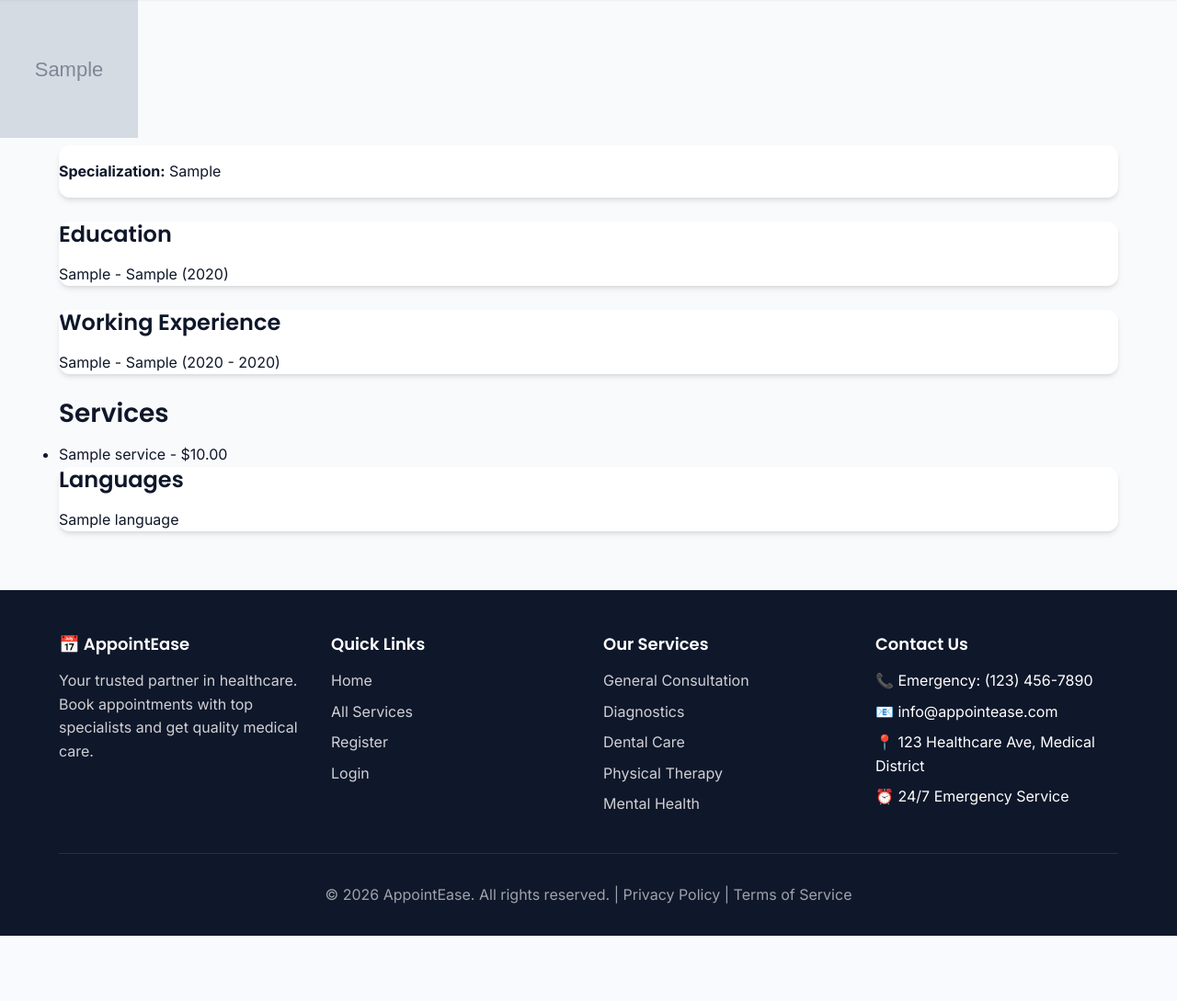
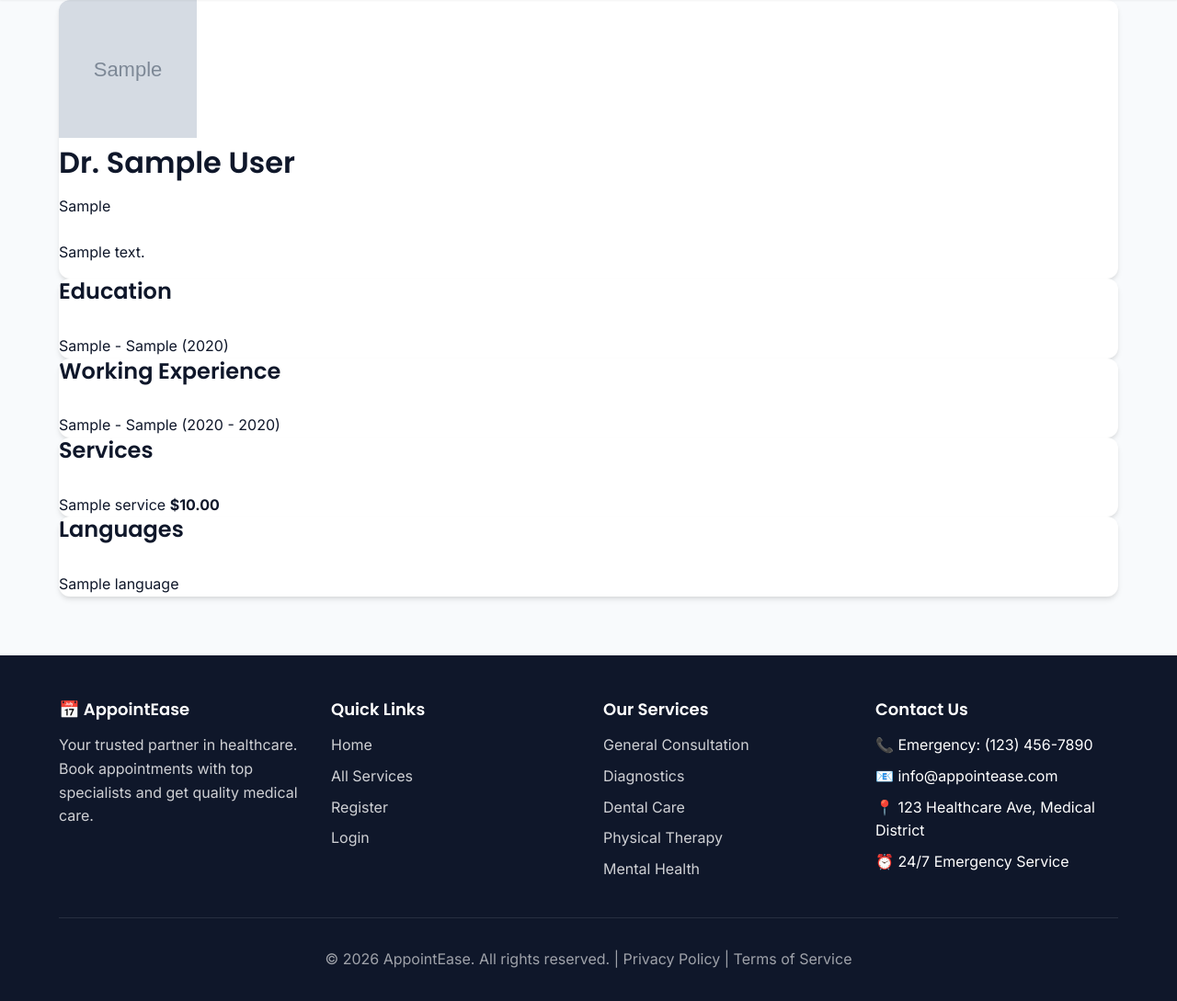
Before and after one commit to ushaaaa33/Appointment_Schedular, a Django app: page /services/doctor/1/ in a window 1280 px wide. Shown: the part 120-1209 px from the top of the page at 92% size. Before the commit the page ends 1138 px from the top, so only its background shows below. Run offline with Django 5.2, Linux system fonts and the light colour scheme; tables that the repository leaves empty hold one stand-in row (values such as "Sample post"); grey boxes marked "Sample" are stand-in pictures.

Commit message:
fix: correct doctor name display and improve profile layout UI

```diff
--- a/apps/services/models.py
+++ b/apps/services/models.py
@@ -178,7 +178,8 @@ class Doctor(models.Model):
     )
 
     def __str__(self):
-        return f"Dr. {self.user.first_name} {self.user.last_name}"
+        full_name = self.user.get_full_name()
+        return f"Dr. {full_name}" if full_name else f"Dr. {self.user.username}"
 
 
 class Education(models.Model):
@@ -186,6 +187,9 @@ class Education(models.Model):
     degree = models.CharField(max_length=200)
     institution = models.CharField(max_length=200)
     year = models.IntegerField()
+
+    def __str__(self):
+        return f"{self.degree} - {self.doctor}"
 
 
 class Experience(models.Model):
@@ -195,7 +199,12 @@ class Experience(models.Model):
     start_year = models.IntegerField()
     end_year = models.IntegerField(blank=True, null=True)
 
+    def __str__(self):
+        return f"{self.position} at {self.hospital} ({self.doctor})"
 
 class Language(models.Model):
     doctor = models.ForeignKey(Doctor, related_name="languages", on_delete=models.CASCADE)
     name = models.CharField(max_length=100)
+
+    def __str__(self):
+        return f"{self.name} ({self.doctor})"
--- a/templates/Doctor/doctor_profile.html
+++ b/templates/Doctor/doctor_profile.html
@@ -3,73 +3,94 @@
 {% block title %}Doctor Profile{% endblock %}
 
 {% block content %}
-{% if doctor.profile_image %}
-    <img src="{{ doctor.profile_image.url }}" class="img-fluid rounded-circle" style="width:150px; height:150px; object-fit:cover;">
-{% else %}
-    <img src="{% static 'images/default-doctor.png' %}" class="img-fluid rounded-circle" style="width:150px; height:150px; object-fit:cover;">
-{% endif %}
 <div class="container mt-4">
 
-    <div class="card p-4">
-        <div class="row">
+    <!-- Doctor Header -->
+    <div class="card p-4 shadow-sm">
+        <div class="row align-items-center">
 
-            <div class="col-md-3">
-
+            <!-- Profile Image -->
+            <div class="col-md-3 d-flex align-items-center pe-4">
+                {% if doctor.profile_image %}
+                    <img src="{{ doctor.profile_image.url }}"
+                        class="rounded-circle"
+                        style="width:150px; height:150px; object-fit:cover;">
+                {% else %}
+                    <img src="{{ doctor.profile_image.url }}"
+                        class="rounded-circle"
+                        style="width:150px; height:150px; object-fit:cover;">
+                {% endif %}
             </div>
 
+            <!-- Doctor Info -->
             <div class="col-md-9">
-                <h2>{{ doctor.name }}</h2>
-                <p><strong>Specialization:</strong> {{ doctor.specialization }}</p>
+                <h2 class="fw-bold mb-1">
+                    Dr. {{ doctor.user.get_full_name }}
+                </h2>
+                <p class="text-muted mb-2">
+                    {{ doctor.specialization }}
+                </p>
+
+                {% if doctor.bio %}
+                    <p>{{ doctor.bio }}</p>
+                {% endif %}
             </div>
 
         </div>
     </div>
 
-    <br>
-
-    <div class="card p-4">
-        <h4>Education</h4>
-        <ul>
+    <!-- Education -->
+    <div class="card p-4 shadow-sm mt-4">
+        <h4 class="fw-semibold mb-3">Education</h4>
+        <ul class="list-group">
             {% for edu in doctor.educations.all %}
-            <li>
+                <li class="list-group-item">
                     {{ edu.degree }} - {{ edu.institution }} ({{ edu.year }})
                 </li>
+            {% empty %}
+                <li class="list-group-item">No education details available</li>
             {% endfor %}
         </ul>
     </div>
 
-    <br>
-
-    <div class="card p-4">
-        <h4>Working Experience</h4>
-        <ul>
+    <!-- Experience -->
+    <div class="card p-4 shadow-sm mt-4">
+        <h4 class="fw-semibold mb-3">Working Experience</h4>
+        <ul class="list-group">
             {% for exp in doctor.experiences.all %}
-            <li>
-                {{ exp.position }} - {{ exp.hospital }} ({{ exp.start_year }} - {{ exp.end_year }})
+                <li class="list-group-item">
+                    {{ exp.position }} - {{ exp.hospital }}
+                    ({{ exp.start_year }} - {{ exp.end_year|default:"Present" }})
                 </li>
+            {% empty %}
+                <li class="list-group-item">No experience available</li>
             {% endfor %}
         </ul>
     </div>
 
-    <br>
-
-    <h3>Services</h3>
-
-    <ul>
+    <!-- Services -->
+    <div class="card p-4 shadow-sm mt-4">
+        <h4 class="fw-semibold mb-3">Services</h4>
+        <ul class="list-group">
             {% for service in doctor.services.all %}
-        <li>
-            {{ service.name }} - ${{ service.price }}
+                <li class="list-group-item d-flex justify-content-between">
+                    <span>{{ service.name }}</span>
+                    <strong>${{ service.price }}</strong>
                 </li>
             {% empty %}
-        <li>No services available</li>
+                <li class="list-group-item">No services available</li>
             {% endfor %}
         </ul>
+    </div>
 
-    <div class="card p-4">
-        <h4>Languages</h4>
-        <ul>
+    <!-- Languages -->
+    <div class="card p-4 shadow-sm mt-4 mb-4">
+        <h4 class="fw-semibold mb-3">Languages</h4>
+        <ul class="list-group">
             {% for language in doctor.languages.all %}
-            <li>{{ language.name }}</li>
+                <li class="list-group-item">{{ language.name }}</li>
+            {% empty %}
+                <li class="list-group-item">No languages listed</li>
             {% endfor %}
         </ul>
     </div>
```
Also changed, not shown: apps/services/admin.py (+14 -3 lines). Lines whose indentation alone changed are shown as unchanged.
